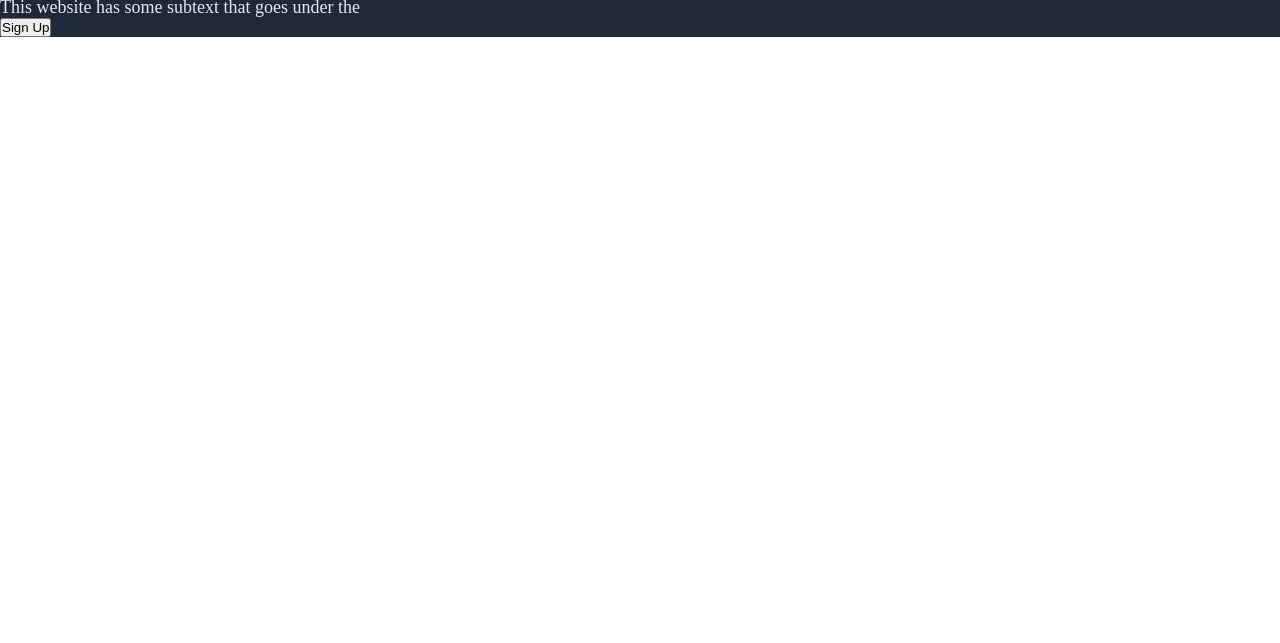
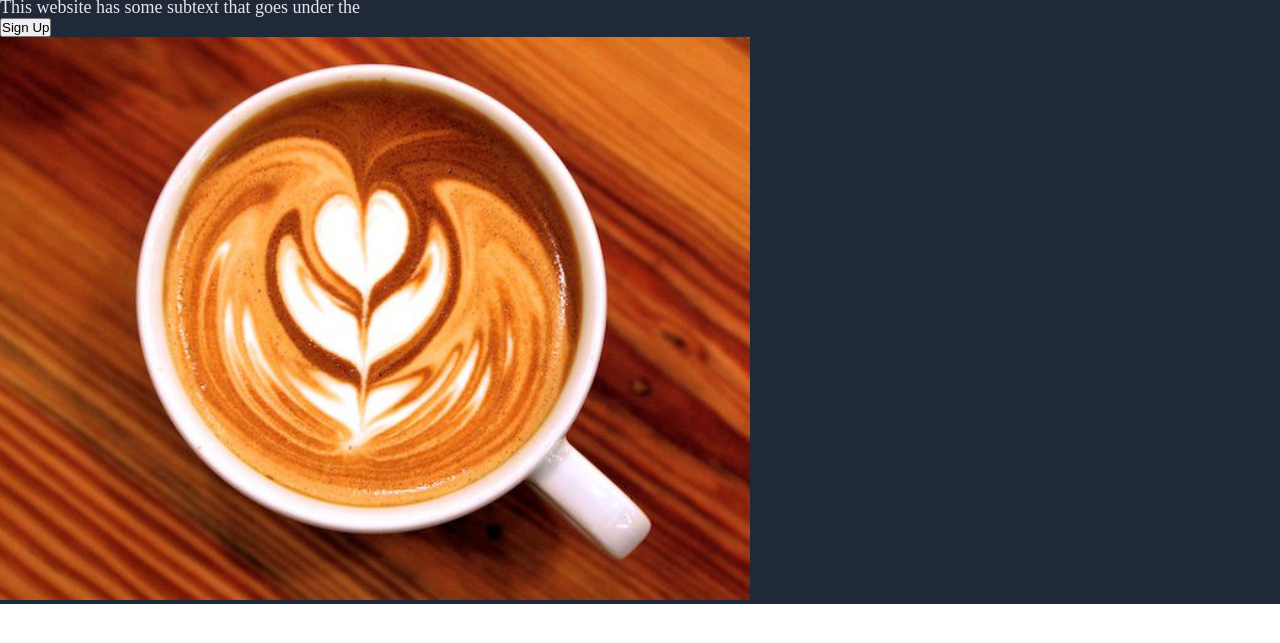
Before and after one commit to paulnguyen5634/Landing-Page, a plain HTML site: page index.html in a window 1280 px wide. Shown: the part 85-728 px from the top of the page. Drawn offline with Linux system fonts and the light colour scheme.

Commit message:
Added intro image with left right divisions

```diff
--- a/index.html
+++ b/index.html
@@ -28,9 +28,11 @@
                 <h1> This website is awesome</h1>
                 <p class = 'header-link'> This website has some subtext that goes under the </p>
                 <button type="button" class = 'sign-up-first-section'> Sign Up </button>
+
             </div>
 
             <div class = 'content-right'>
+                <img src="img/img.jpg" alt="Image of latte" width="750">
 
             </div>
         </div>
```
Also changed, not shown: img/img.jpg (added), img/intro_img.png (added).
